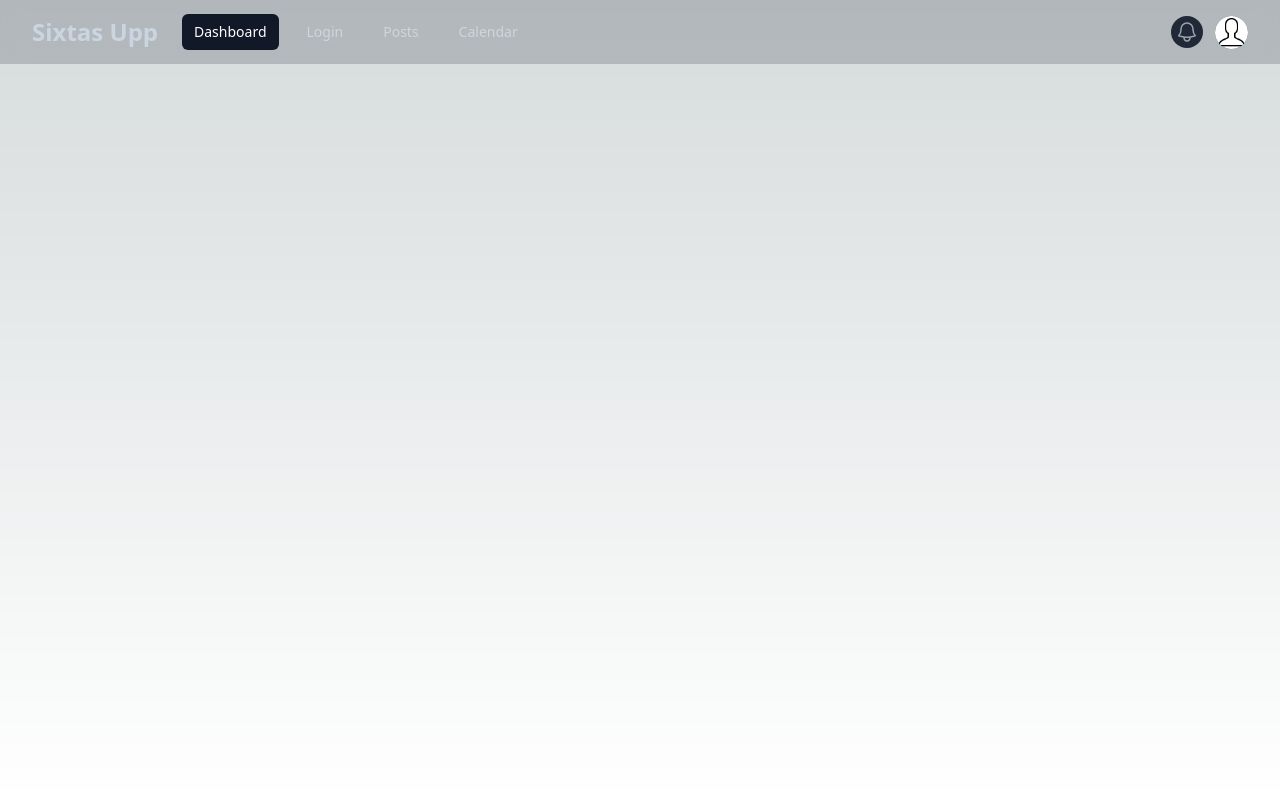
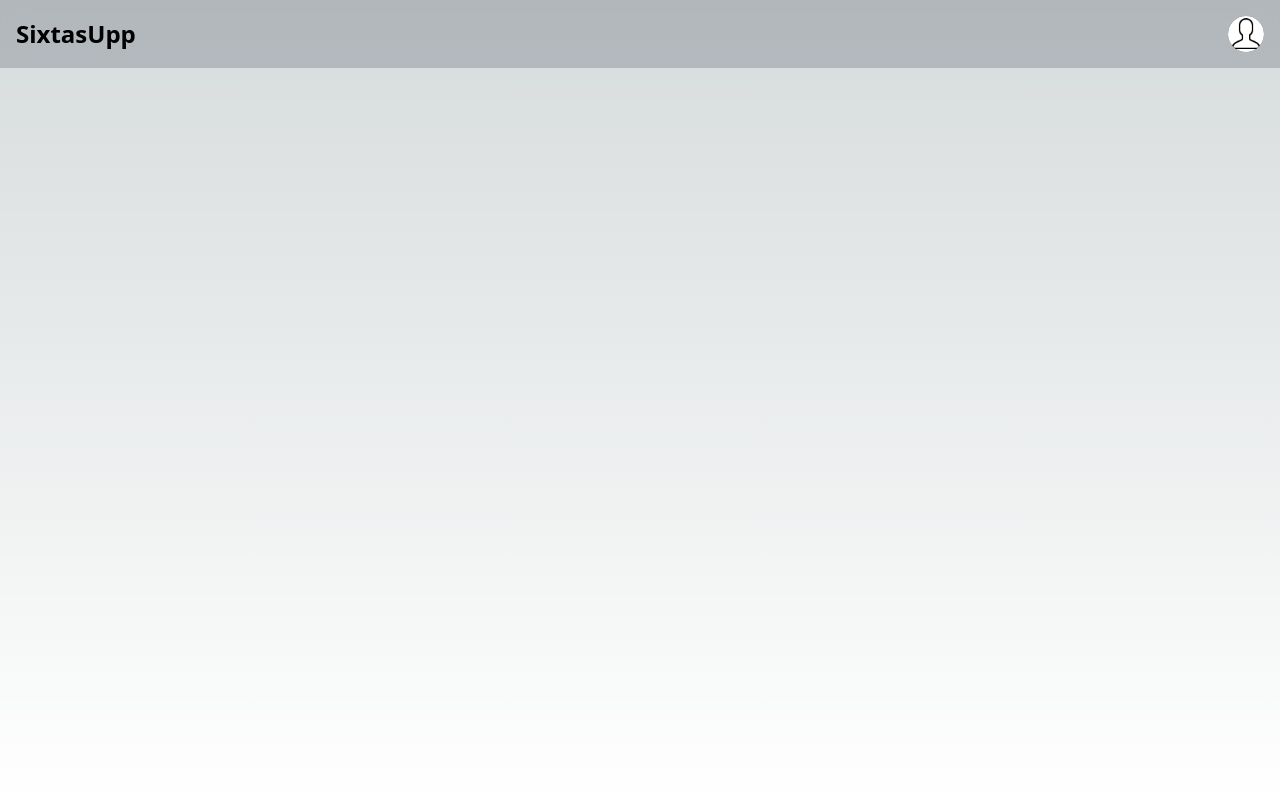
Before and after one commit to ReyhanAnf/sixtas-up, a Next.js app in the folder frontend/: page / in a window 1280 px wide. Shown: the top 800 px of the page. Built offline with nearby package versions, Linux system fonts and the light colour scheme.

Commit message:
login and refresh token remake

```diff
--- a/frontend/app/layout.tsx
+++ b/frontend/app/layout.tsx
@@ -24,7 +24,6 @@ export default function RootLayout({
         </nav>
         <main>
           {children}
-          <LoginForm />
         </main>
       </body>
     </html>
--- /dev/null
+++ b/frontend/app/lib/auth/authuserdata.ts
@@ -0,0 +1,10 @@
+import axios from 'axios';
+
+export default async function getUserAuthProfile(){
+  const baseUrl = 'http://127.0.0.1:8000/api/';
+
+  const res_user = await axios.get(`${baseUrl}profiles/${auth}`)
+
+  console.log(res_user)
+  return res_user.data;
+}
--- a/frontend/app/lib/auth/checkAuth.ts
+++ b/frontend/app/lib/auth/checkAuth.ts
@@ -7,9 +7,9 @@ import { useState } from "react";
 
 export default function checkAuth() {
   const user = typeof window !== 'undefined' ? localStorage.getItem('userToken') : null;
-  const exp = Number(localStorage.getItem('expiredToken'));
-  let isValid = false;
-  let resRef = {};
+  const exp = Number(typeof window !== 'undefined' ? localStorage.getItem('expiredToken') : null);
+  let [isValid, setIsValid] = useState(false);
+  let [resRef, setRes] = useState();
 
   // Jika ada histori user maka cek apakah akses token user tersebut valid
   // jika valid maka jalankan fungsi refresh token dan sajikan lagi data nya
@@ -27,16 +27,17 @@ export default function checkAuth() {
       const getChange = async () => {
         const response = await axios.post(`http://127.0.0.1:8000/api/token/refresh/`, { refresh: refreshToken })
           .then(function (response) {
-            let token = response.data;
+            let tokens = response.data;
             let datatoken = JSON.parse(JSON.stringify(jwtDecode(response.data.access?.toString() || '')));
-            localStorage.setItem('accessToken', token.access);
-            localStorage.setItem('refreshToken', token.refresh);
+            localStorage.setItem('accessToken', tokens.access);
+            localStorage.setItem('refreshToken', tokens.refresh);
             localStorage.setItem('userToken', datatoken.user);
             localStorage.setItem('expiredToken', datatoken.exp);
             localStorage.setItem('startToken', datatoken.iat);
             isValid = true;
             console.log('token sudah diperbarui');
-            return { token: token, dataToken: datatoken }
+            setRes(datatoken);
+            return "success valid"
           })
           .catch(function (error) {
             console.log('error', error);
--- /dev/null
+++ b/frontend/app/lib/auth/logoutUser.ts
@@ -0,0 +1,21 @@
+
+export default function logoutUser() {
+  const user = typeof window !== 'undefined' ? localStorage.getItem('userToken') : null;
+  // Jika ada histori user maka cek apakah akses token user tersebut valid
+  // jika valid maka jalankan fungsi refresh token dan sajikan lagi data nya
+  // Jika tidak valid maka cek apakah refresh token juga masih valid
+  //Jika Valid maka jalankan refresh token supaya bisa dapatkan akses token lagi
+  //Jika tidak maka kembalika ke halaman login
+  // Jika tidak ada maka login
+  if (user) {
+
+    localStorage.clear();
+
+  } else {
+    // login
+    isValid = false;
+    console.log('tidak ada user')
+  }
+
+  return "success logout";
+}
--- a/frontend/app/lib/userdata.ts
+++ b/frontend/app/lib/userdata.ts
@@ -1,6 +1,9 @@
+import { headers } from 'next/headers';
+import axios from 'axios';
+
 export default async function getUserProfile(){
   const baseUrl = 'http://127.0.0.1:8000/api/';
-  const res_user = await (await fetch(`${baseUrl}profiles`, { cache: 'no-store' })).json();
+  const res_user = await axios.get(`${baseUrl}profiles`)
 
-  return res_user;
+  return res_user.data;
 }
--- a/frontend/app/ui/auth/login-form.tsx
+++ b/frontend/app/ui/auth/login-form.tsx
@@ -1,5 +1,6 @@
 
 import loginUser from "@/app/lib/auth/authContext";
+import Link from 'next/link';
 
 export default function LoginForm() {
 
--- a/frontend/app/ui/navigation/navbar.tsx
+++ b/frontend/app/ui/navigation/navbar.tsx
@@ -1,19 +1,12 @@
 'use client';
 
-import { Fragment } from 'react'
-import { Disclosure, Menu, Transition } from '@headlessui/react'
-import { Bars3Icon, BellIcon, XMarkIcon } from '@heroicons/react/24/outline'
 import Image from 'next/image';
 import Link from 'next/link';
 import checkAuth from '@/app/lib/auth/checkAuth';
+import logoutUser from '@/app/lib/auth/logoutUser';
+import getUserAuthProfile from '@/app/lib/auth/authuserdata';
+import { useState } from "react";
 
-
-export const navigation = [
-  { name: 'Dashboard', href: '/', current: true },
-  { name: 'Login', href: '/auth/login', current: false },
-  { name: 'Posts', href: '/posts', current: false },
-  { name: 'Calendar', href: '#', current: false },
-]
 
 function classNames(...classes: string[]) {
   return classes.filter(Boolean).join(' ');
@@ -21,145 +14,107 @@ function classNames(...classes: string[]) {
 }
 
 export default function Navbar() {
+  let [dropMenu, setDropMenu] = useState(false);
+  let [dropUserMenu, setDropUserMenu] = useState(false);
+  checkAuth();
+  let auth = localStorage.getItem('userToken');
 
 
-  let a = checkAuth();
-  console.log(a);
+  return (
+ <div className="bg-gray-800 bg-opacity-20 backdrop-blur-md fixed w-full z-10">
+  <div className="max-w-screen-xl flex flex-wrap items-center justify-between mx-auto p-4">
+    <Link href="/" className="flex items-center space-x-3 rtl:space-x-reverse">
+      <span className="self-center text-2xl font-semibold whitespace-nowrap dark:text-white">SixtasUpp</span>
+    </Link>
+    <div className="flex items-center md:order-2 space-x-3 md:space-x-0 rtl:space-x-reverse">
+      <button type="button" className="flex text-sm bg-gray-800 rounded-full md:me-0 focus:ring-4 focus:ring-gray-300 dark:focus:ring-gray-600" id="user-menu-button" aria-expanded="false"
+      onClick={()=> setDropUserMenu(!dropUserMenu)}
+      >
+        <span className="sr-only">Open user menu</span>
 
-  return (
-    <Disclosure as="nav" className="bg-gray-800 bg-opacity-20 backdrop-blur-md fixed w-full z-10">
-      {({ open }) => (
-        <>
-          <div className="mx-auto max-w-7xl px-2 sm:px-6 lg:px-8">
-            <div className="relative flex h-16 items-center justify-between">
-              <div className="absolute inset-y-0 left-0 flex items-center sm:hidden">
-                {/* Mobile menu button*/}
-                <Disclosure.Button className="relative inline-flex items-center justify-center rounded-md p-2 text-gray-400 hover:bg-gray-700 hover:text-white focus:outline-none focus:ring-2 focus:ring-inset focus:ring-white">
-                  <span className="absolute -inset-0.5" />
-                  <span className="sr-only">Open main menu</span>
-                  {open ? (
-                    <XMarkIcon className="block h-6 w-6" aria-hidden="true" />
-                  ) : (
-                    <Bars3Icon className="block h-6 w-6" aria-hidden="true" />
-                  )}
-                </Disclosure.Button>
-              </div>
-              <div className="flex flex-1 items-center justify-center sm:items-stretch sm:justify-start">
-                <div className="flex flex-shrink-0 items-center text-2xl font-bold text-slate-300">
-                  Sixtas Upp
-                </div>
-                <div className="hidden sm:ml-6 sm:block">
-                  <div className="flex space-x-4">
-                    {navigation.map((item) => (
-                      <Link
-                        key={item.name}
-                        href={item.href}
-                        id={`id-${item.name}`}
-                        className={classNames(
-                          item.current ? 'bg-gray-900 text-white' : 'text-gray-300 hover:bg-gray-700 hover:text-white',
-                          'rounded-md px-3 py-2 text-sm font-medium'
-                        )}
-                        aria-current={item.current ? 'page' : undefined}
-                      >
-                        {item.name}
-                      </Link>
-                    ))}
-                  </div>
-                </div>
-              </div>
-              <div className="absolute inset-y-0 right-0 flex items-center pr-2 sm:static sm:inset-auto sm:ml-6 sm:pr-0">
-                <button
-                  type="button"
-                  className="relative rounded-full bg-gray-800 p-1 text-gray-400 hover:text-white focus:outline-none focus:ring-2 focus:ring-white focus:ring-offset-2 focus:ring-offset-gray-800"
-                >
-                  <span className="absolute -inset-1.5" />
-                  <span className="sr-only">View notifications</span>
-                  <BellIcon className="h-6 w-6" aria-hidden="true" />
-                </button>
-
-                {/* Profile dropdown */}
-                <Menu as="div" className="relative ml-3">
-                  <div>
-                    <Menu.Button className="relative flex rounded-full bg-gray-800 text-sm focus:outline-none focus:ring-2 focus:ring-white focus:ring-offset-2 focus:ring-offset-gray-800">
-                      <span className="absolute -inset-1.5" />
-                      <span className="sr-only">Open user menu</span>
         <Image
           className="rounded-full"
           src="/profile_default.gif"
           alt="profile logo"
-                        width={33}
-                        height={33}
+          width={36}
+          height={36}
           priority
         />
-                    </Menu.Button>
+      </button>
+      {/* Dropdown menu */}
+      <div className={classNames(dropUserMenu ? 'fixed right-12 top-12 md:hidden' : 'hidden', 'z-50 my-4 px-4 text-base list-none divide-y divide-gray-100 rounded-lg shadow bg-gray-700 divide-gray-600 bg-opacity-80 backdrop-blur-md')} id="user-dropdown">
+        {auth? (
+          <div>
+            <div className="px-4 py-3">
+              <span className="block text-sm text-gray-900 dark:text-white">{auth}</span>
+              <span className="block text-sm  text-gray-500 truncate dark:text-gray-400">{profiles.alamat}</span>
             </div>
-                  <Transition
-                    as={Fragment}
-                    enter="transition ease-out duration-100"
-                    enterFrom="transform opacity-0 scale-95"
-                    enterTo="transform opacity-100 scale-100"
-                    leave="transition ease-in duration-75"
-                    leaveFrom="transform opacity-100 scale-100"
-                    leaveTo="transform opacity-0 scale-95"
+            <ul className="py-2" aria-labelledby="user-menu-button">
+              <li>
+                <Link href="#" className="block px-4 py-2 text-sm text-gray-700 hover:bg-gray-100 dark:hover:bg-gray-600 dark:text-gray-200 dark:hover:text-white">Dashboard</Link>
+              </li>
+              <li>
+                <Link href="#" className="block px-4 py-2 text-sm text-gray-700 hover:bg-gray-100 dark:hover:bg-gray-600 dark:text-gray-200 dark:hover:text-white">Settings</Link>
+              </li>
+              <li>
+                <Link href="#" className="block px-4 py-2 text-sm text-gray-700 hover:bg-gray-100 dark:hover:bg-gray-600 dark:text-gray-200 dark:hover:text-white">Earnings</Link>
+              </li>
+              <li>
+                <button onClick={()=> logoutUser()} className="block px-4 py-2 text-sm text-gray-700 hover:bg-gray-100 dark:hover:bg-gray-600 dark:text-gray-200 dark:hover:text-white">Sign Out</button>
+              </li>
+            </ul>
+         </div>
+        ):(
+          <div>
+            <div className="px-4 py-3">
+              <Link href="/auth/login" className="block py-2 px-3 text-white rounded md:bg-transparent md:text-blue-700 md:p-0 md:dark:text-blue-500 hover:bg-gray-100" aria-current="page">Login</Link>
+            </div>
+            <ul className="py-2" aria-labelledby="user-menu-button">
+              <li>
+                <Link href="#" className="block px-4 py-2 text-sm text-gray-700 hover:bg-gray-100 dark:hover:bg-gray-600 dark:text-gray-200 dark:hover:text-white">Dashboard</Link>
+              </li>
+              <li>
+                <Link href="#" className="block px-4 py-2 text-sm text-gray-700 hover:bg-gray-100 dark:hover:bg-gray-600 dark:text-gray-200 dark:hover:text-white">Settings</Link>
+              </li>
+              <li>
+                <Link href="#" className="block px-4 py-2 text-sm text-gray-700 hover:bg-gray-100 dark:hover:bg-gray-600 dark:text-gray-200 dark:hover:text-white">Earnings</Link>
+              </li>
+            </ul>
+         </div>
+        )}
+      </div>
+
+      <button data-collapse-toggle="navbar-user" type="button" className="inline-flex items-center p-2 w-10 h-10 justify-center text-sm text-gray-500 rounded-lg md:hidden hover:bg-gray-100 focus:outline-none focus:ring-2 focus:ring-gray-200 dark:text-gray-400 dark:hover:bg-gray-700 dark:focus:ring-gray-600" aria-controls="navbar-user" aria-expanded="false"
+      onClick={() => setDropMenu(!dropMenu)}
       >
-                    <Menu.Items className="absolute right-0 z-10 mt-2 w-48 origin-top-right rounded-md bg-white py-1 shadow-lg ring-1 ring-black ring-opacity-5 focus:outline-none">
-                      <Menu.Item>
-                        {({ active }) => (
+        <span className="sr-only">Open main menu</span>
+        <svg className="w-5 h-5" aria-hidden="true" xmlns="http://www.w3.org/2000/svg" fill="none" viewBox="0 0 17 14">
+          <path stroke="currentColor" strokeLinecap="round" strokeLinejoin="round" strokeWidth={2} d="M1 1h15M1 7h15M1 13h15" />
+        </svg>
+      </button>
+    </div>
+    <div className={classNames(dropMenu ? 'md:hidden visible' : 'invisible hidden', 'w-full mx-2 z-10 transition-all duration-500')} id="navbar-user">
+      <div className="flex flex-col"
+      onClick={()=> {let a= setInterval(()=>{setDropMenu(!dropMenu); clearInterval(a)}, 200);}}
+      >
           <Link
-                            href=""
-                            className={classNames(active ? 'bg-gray-100' : '', 'block px-4 py-2 text-sm text-gray-700')}
+            href='/'
+            id='id-dashboard'
+            className='text-gray-300 bg-gray-700 bg-opacity-20 hover:bg-gray-700 hover:text-white rounded-md px-3 py-3 my-2 text-sm font-medium'
+
           >
-                            Your Profile
+            Dashboard
           </Link>
-                        )}
-                      </Menu.Item>
-                      <Menu.Item>
-                        {({ active }) => (
           <Link
-                            href="#"
-                            className={classNames(active ? 'bg-gray-100' : '', 'block px-4 py-2 text-sm text-gray-700')}
+            href='/posts'
+            id='id-posts'
+            className='text-gray-300 bg-gray-700 bg-opacity-20 hover:bg-gray-700 hover:text-white rounded-md px-3 py-2 my-2 text-sm font-medium'
           >
-                            Settings
+            Posts
           </Link>
-                        )}
-                      </Menu.Item>
-                      <Menu.Item>
-                        {({ active }) => (
-                          <Link
-                            href="#"
-                            className={classNames(active ? 'bg-gray-100' : '', 'block px-4 py-2 text-sm text-gray-700')}
-                          >
-                            Sign out
-                          </Link>
-                        )}
-                      </Menu.Item>
-                    </Menu.Items>
-                  </Transition>
-                </Menu>
       </div>
     </div>
   </div>
-
-          <Disclosure.Panel className="sm:hidden">
-            <div className="space-y-1 px-2 pb-3 pt-2">
-              {navigation.map((item) => (
-                <Disclosure.Button
-                  key={item.name}
-                  as="a"
-                  href={item.href}
-                  className={classNames(
-                    item.current ? 'bg-gray-900 text-white' : 'text-gray-300 hover:bg-gray-700 hover:text-white',
-                    'block rounded-md px-3 py-2 text-base font-medium'
-                  )}
-                  aria-current={item.current ? 'page' : undefined}
-                >
-                  {item.name}
-                </Disclosure.Button>
-              ))}
 </div>
-          </Disclosure.Panel>
-        </>
-      )}
-    </Disclosure>
   )
 }
```
Also changed, not shown: 1 other file (tests, documents, lock files or other folders). Lines whose indentation alone changed are shown as unchanged.
